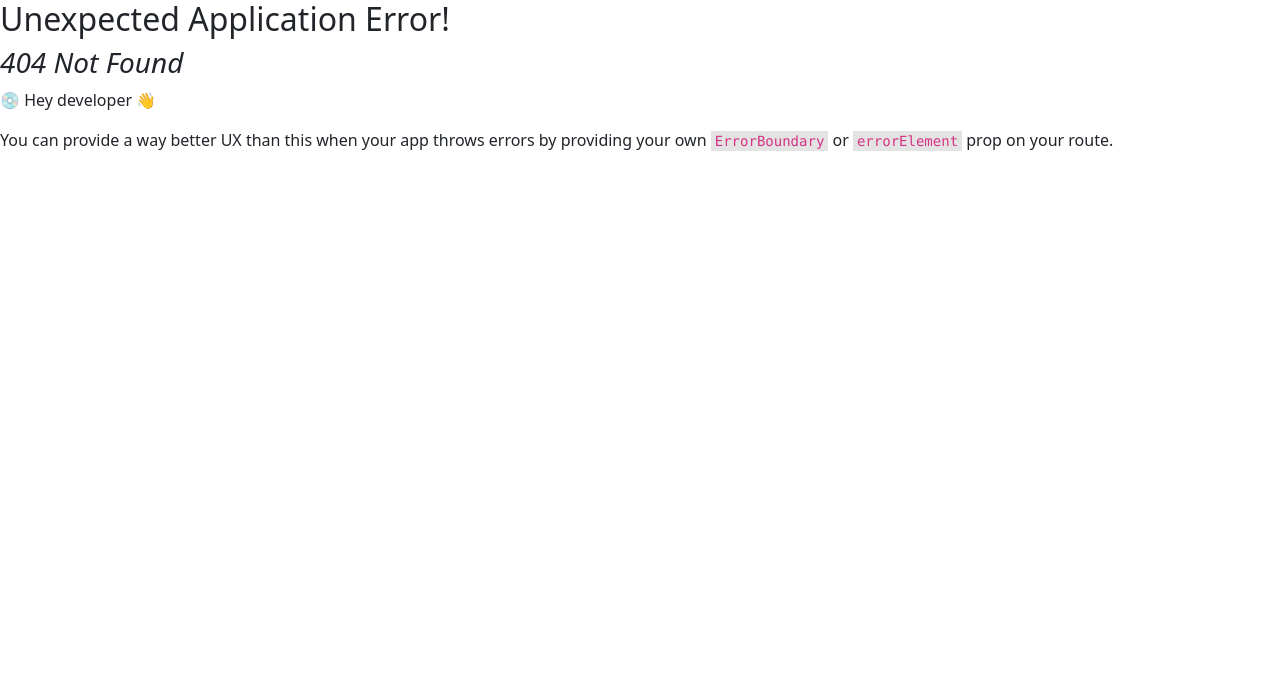
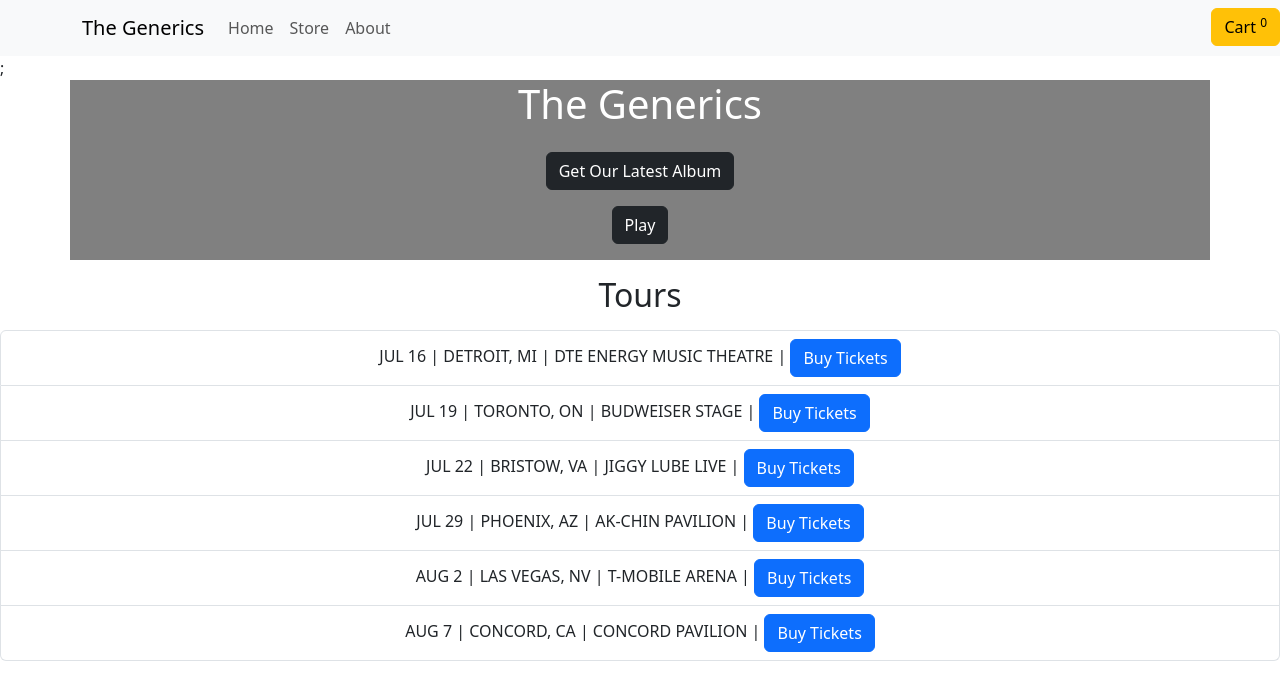
Before and after one commit to shantanu-kor/FronEnd-Practice, a React (Create React App) app in the folder EcommerceWebsite/: page /home in a window 1280 px wide. Before the commit this address had no page. Shown: the top 700 px of the page. Built offline with nearby package versions, Linux system fonts and the light colour scheme.

Commit message:
added home.

```diff
--- a/EcommerceWebsite/src/App.js
+++ b/EcommerceWebsite/src/App.js
@@ -10,8 +10,7 @@ const router = createBrowserRouter([
   { path: "/about", element: <AboutPage /> },
   { path: "/store", element: <StorePage /> },
   { path: "/", element: <StorePage /> },
-
-
+  { path: "/home", element: <HomePage /> },
 ]);
 
 function App() {
--- a/EcommerceWebsite/src/components/Navigation.js
+++ b/EcommerceWebsite/src/components/Navigation.js
@@ -13,10 +13,10 @@ const Navigation = (props) => {
         <Navbar.Toggle aria-controls="basic-navbar-nav" />
         <Navbar.Collapse id="basic-navbar-nav">
           <Nav className="me-auto">
-            <Nav.Link href="#home">Home</Nav.Link>
+            <Nav.Link href="home">Home</Nav.Link>
             <Nav.Link href="store">Store</Nav.Link>
             <Nav.Link href="about">About</Nav.Link>
-            <Button className="position-absolute end-0" variant="warning" onClick={props.onClick}>Cart {count}</Button>
+            <Button className="position-absolute end-0" variant="warning" onClick={props.onClick}>Cart <sup>{count}</sup></Button>
           </Nav>
         </Navbar.Collapse>
       </Container>
--- a/EcommerceWebsite/src/pages/Home.js
+++ b/EcommerceWebsite/src/pages/Home.js
@@ -1,3 +1,56 @@
-const HomePage = () => {};
+import React, { useState } from "react";
+
+import Navigation from "../components/Navigation";
+import CartProvider from "../store/CartProvider";
+import Cart from "../components/Cart";
+import { Button, Container, ListGroup } from "react-bootstrap";
+
+const HomePage = () => {
+  const [show, setShow] = useState(false);
+
+  const showCart = () => {
+    setShow(true);
+  };
+
+  const hideCart = () => {
+    setShow(false);
+  };
+
+  const tours = [
+    ["JUL 16", "DETROIT, MI", "DTE ENERGY MUSIC THEATRE"],
+    ["JUL 19", "TORONTO, ON", "BUDWEISER STAGE"],
+    ["JUL 22", "BRISTOW, VA", "JIGGY LUBE LIVE"],
+    ["JUL 29", "PHOENIX, AZ", "AK-CHIN PAVILION"],
+    ["AUG 2", "LAS VEGAS, NV", "T-MOBILE ARENA"],
+    ["AUG 7", "CONCORD, CA", "CONCORD PAVILION"],
+  ];
+
+  return (
+    <CartProvider>
+      <Navigation onClick={showCart} />;
+      {show && <Cart show={show} onClick={hideCart} />}
+      <Container style={{ backgroundColor: "grey", textAlign: "center" }}>
+        <h1 style={{ color: "white" }}>The Generics</h1>
+        <Button variant="dark" className="mt-3" style={{ color: "white" }}>
+          Get Our Latest Album
+        </Button>
+        <br />
+        <Button variant="dark" className="mt-3 mb-3" style={{ color: "white" }}>
+          Play
+        </Button>
+      </Container>
+      <h2 className="mt-3 mb-3" style={{ textAlign: "center" }}>
+        Tours
+      </h2>
+      <ListGroup>
+        {tours.map((item) => (
+          <ListGroup.Item style={{textAlign: "center"}}>
+            {item[0]} | {item[1]} | {item[2]} | <Button>Buy Tickets</Button>
+          </ListGroup.Item>
+        ))}
+      </ListGroup>
+    </CartProvider>
+  );
+};
 
 export default HomePage;
```
